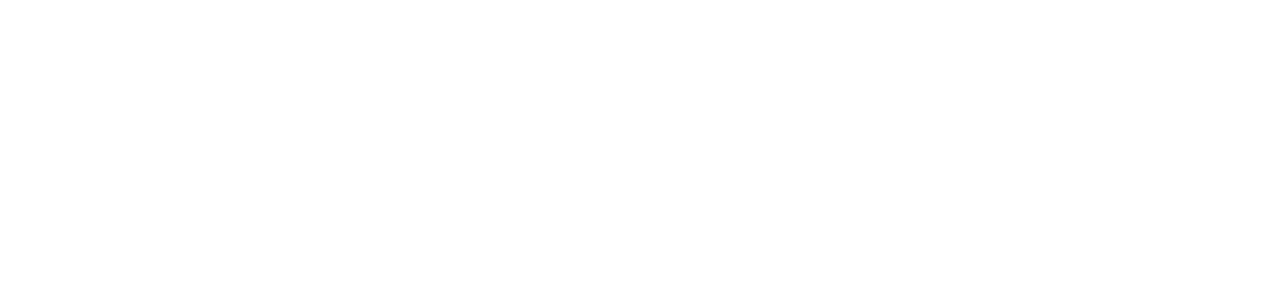
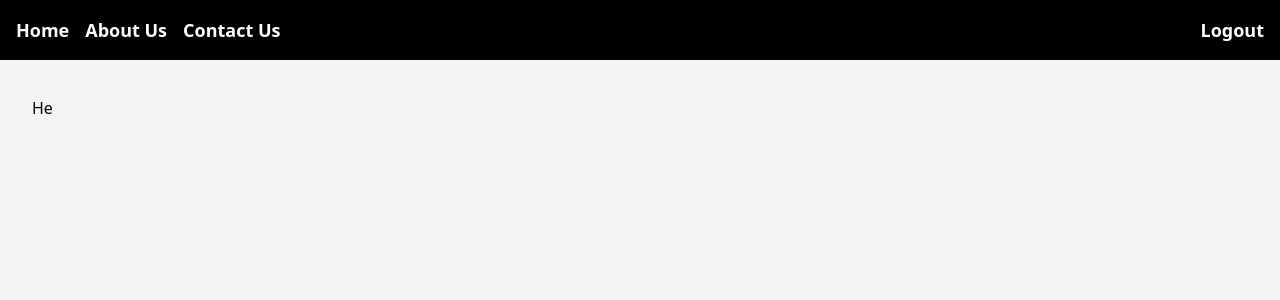
Before and after one commit to kolarvasek/stravnicek, a React (Vite) app: page /meals in a window 1280 px wide. Before the commit this address had no page. Shown: the top 300 px of the page. Built offline with nearby package versions, Linux system fonts and the light colour scheme.

Commit message:
Added Meals page and updated navigation in Calories component

```diff
--- a/src/App.jsx
+++ b/src/App.jsx
@@ -7,6 +7,7 @@
 import Register from './pages/Register'
 import Aboutus from './pages/Aboutus'
 import Contactus from './pages/Contactus'
+import Meals from './pages/Meals'
 
 const App = () => {
   return (
@@ -17,6 +18,7 @@
         <Route path="/contactus" element={<Contactus />} />
         <Route path="/login" element={<Login />} />
         <Route path="/register" element={<Register />} />
+        <Route path="/meals" element={<Meals />} />
       </Routes>
     </>
   );
--- a/src/components/Calories.jsx
+++ b/src/components/Calories.jsx
@@ -2,7 +2,7 @@
 import { LineChart } from "@mui/x-charts/LineChart";
 import Navbar from "../components/Navbar";
 import LogInfo from "../components/LogInfo";
-import $ from "jquery";
+import { useNavigate } from "react-router-dom";
 
 const Calories = () => {
   const [kalorie, setKalorie] = useState(0);
@@ -12,19 +12,22 @@
     setChartKalorie([kalorie]);
   }, [kalorie]);
 
+  const navigate = useNavigate();
   return (
     <div className="bg-gray-100 min-h-screen overscroll-none">
       <Navbar />
       <div className="pt-24 px-4 md:px-8">
         <div className="grid grid-cols-1 sm:grid-cols-1 md:grid-cols-2 gap-4">
-          <div className="shadow-xl hover:shadow-2xl transition-all duration-300 ease-in-out p-6 rounded-lg bg-slate-200 max-h-96">
+          <button
+          className="shadow-xl hover:shadow-2xl transition-all duration-300 ease-in-out p-6 rounded-lg bg-slate-200 max-h-96"
+          onClick={() => navigate("/meals")}>
               <h3 className="text-center text-2xl font-semibold text-gray-800 mb-4">
                 Recent Meals
               </h3>
               <div className="scrollBox overflow-x-hidden overflow-y-auto max-h-72">
                 <p className="text-center text-gray-600">Meals from database</p>
               </div>
-          </div>
+          </button>
           <div className="shadow-xl hover:shadow-2xl transition-all duration-300 ease-in-out p-6 rounded-lg bg-slate-200 max-h-96">
             <div className="flex justify-center">
               <LineChart
--- /dev/null
+++ b/src/pages/Meals.jsx
@@ -0,0 +1,15 @@
+import React from 'react'
+import Navbar from '../components/Navbar'
+
+const Meals = () => {
+  return (
+    <div className="bg-gray-100 min-h-screen overscroll-none">
+      <Navbar />
+      <div className="pt-24 px-4 md:px-8">
+        <h1>He</h1>
+      </div>
+    </div>
+  );
+}
+
+export default Meals
```
Lines whose indentation alone changed are shown as unchanged.
